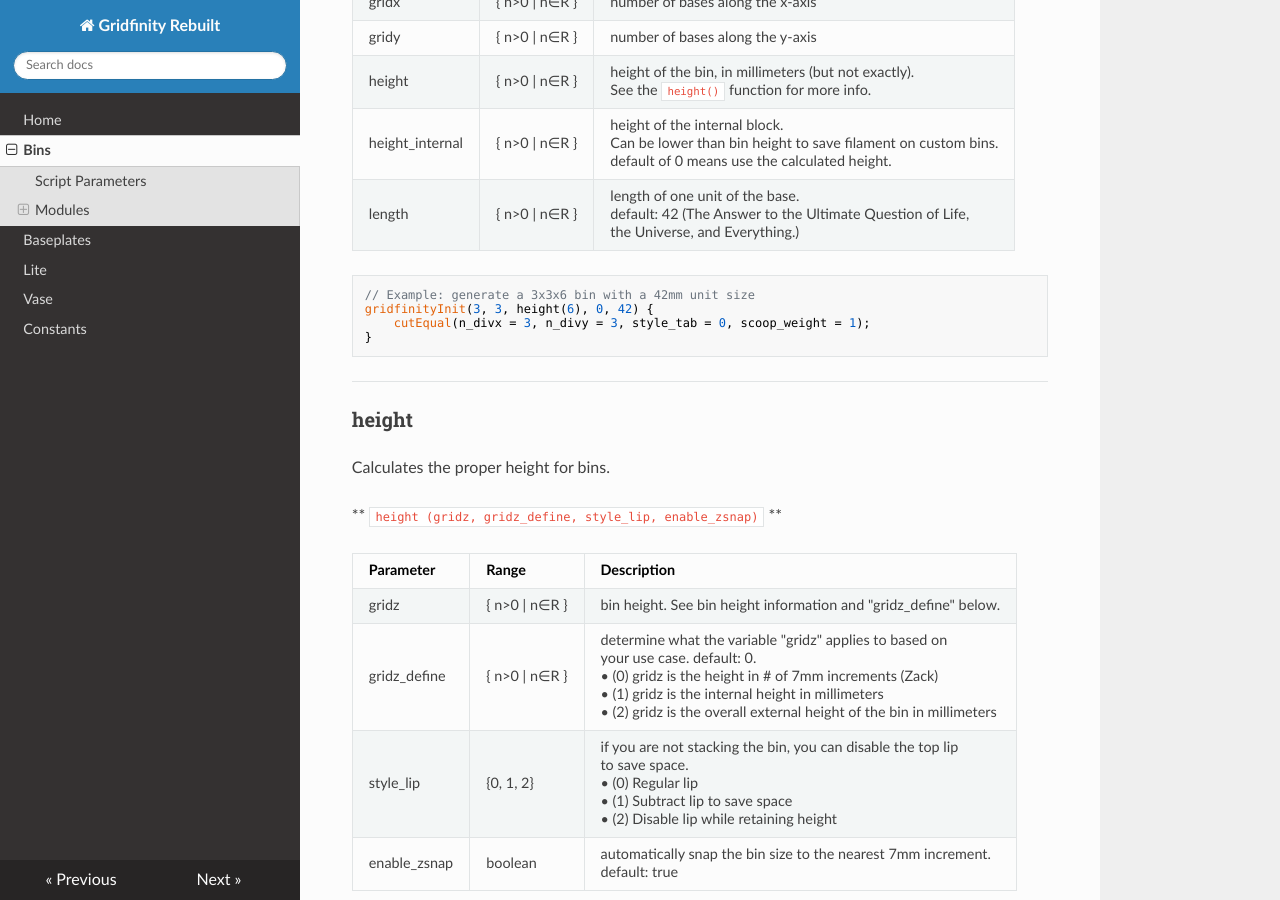
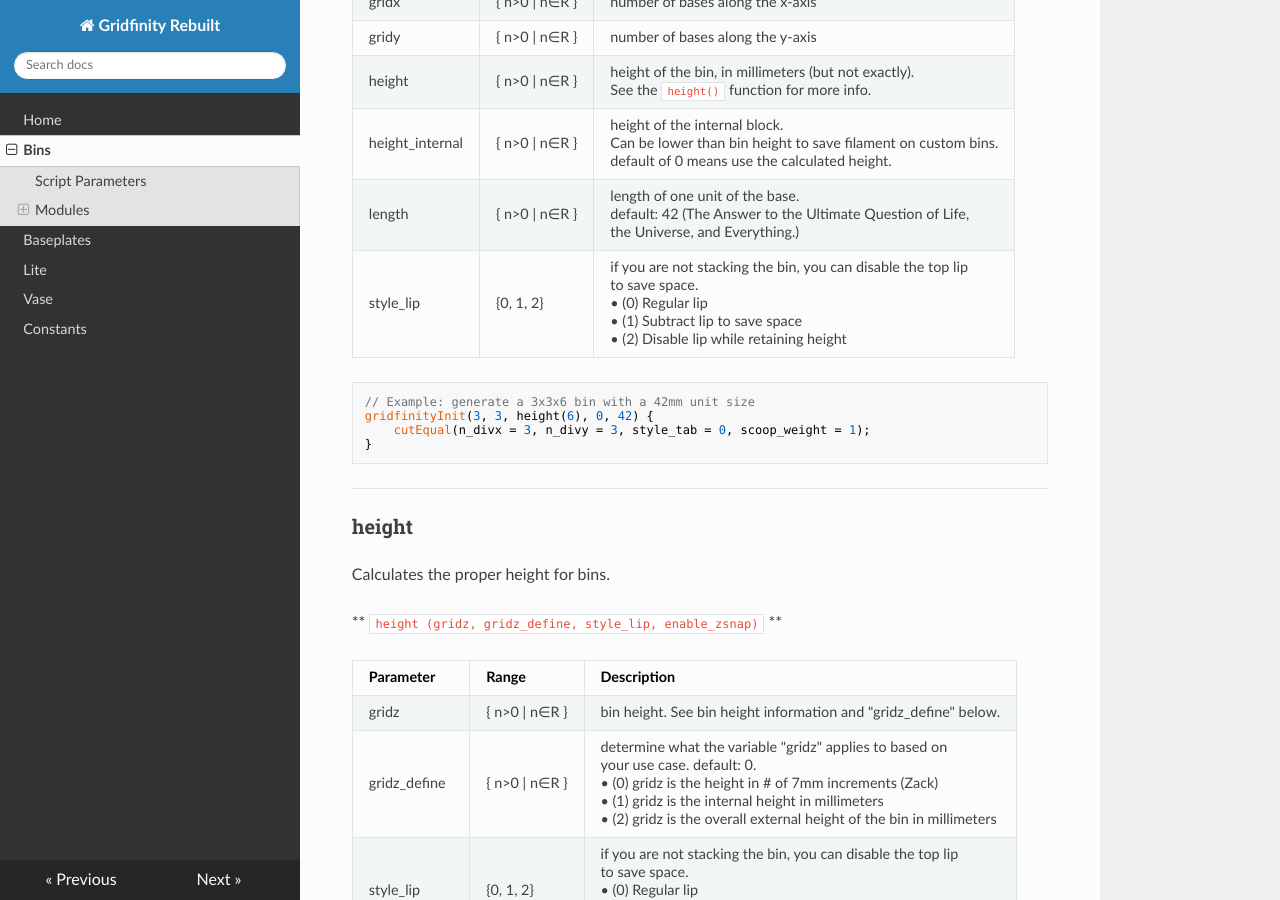
Before and after one commit to kennetek/gridfinity-rebuilt-openscad, an MkDocs documentation site: the page built from docs/bins.md, in a window 1280 px wide and 900 px high, scrolled down 2321 px. Built offline with MkDocs 1.6.1, drawn with Linux system fonts in a browser that asks for light colours; nearby versions of some CDN libraries.

Commit message:
Add `style_lip` as argument to `gridfinityInit`
When used as a library, `grifinity-rebuilt-utility.scad` accepts all the
bin properties to use as arguments to `gridfinityInit`, `cut`, or other
methods, with the sole exception of `style_lip` which must be defined in
the calling file.

This change adds `style_lip` as an argument to `gridfinityInit` to
ensure `gridfinity-rebuilt-utility.scad` can be used as a library.

````diff
--- a/docs/bins.md
+++ b/docs/bins.md
@@ -43,6 +43,7 @@ gridy | { n>0 \| n∈R } | number of bases along the y-axis
 height | { n>0 \| n∈R } | height of the bin, in millimeters (but not exactly). <br> See the `height()` function for more info.
 height_internal | { n>0 \| n∈R } | height of the internal block. <br> Can be lower than bin height to save filament on custom bins. <br> default of 0 means use the calculated height.
 length | { n>0 \| n∈R } | length of one unit of the base. <br> default: 42 (The Answer to the Ultimate Question of Life, <br>the Universe, and Everything.)
+style_lip | {0, 1, 2} | if you are not stacking the bin, you can disable the top lip <br> to save space. <br>     • (0) Regular lip <br>     • (1) Subtract lip to save space <br>     • (2) Disable lip while retaining height
 
 ```
 // Example: generate a 3x3x6 bin with a 42mm unit size
````
Also changed, not shown: 1 other file.
